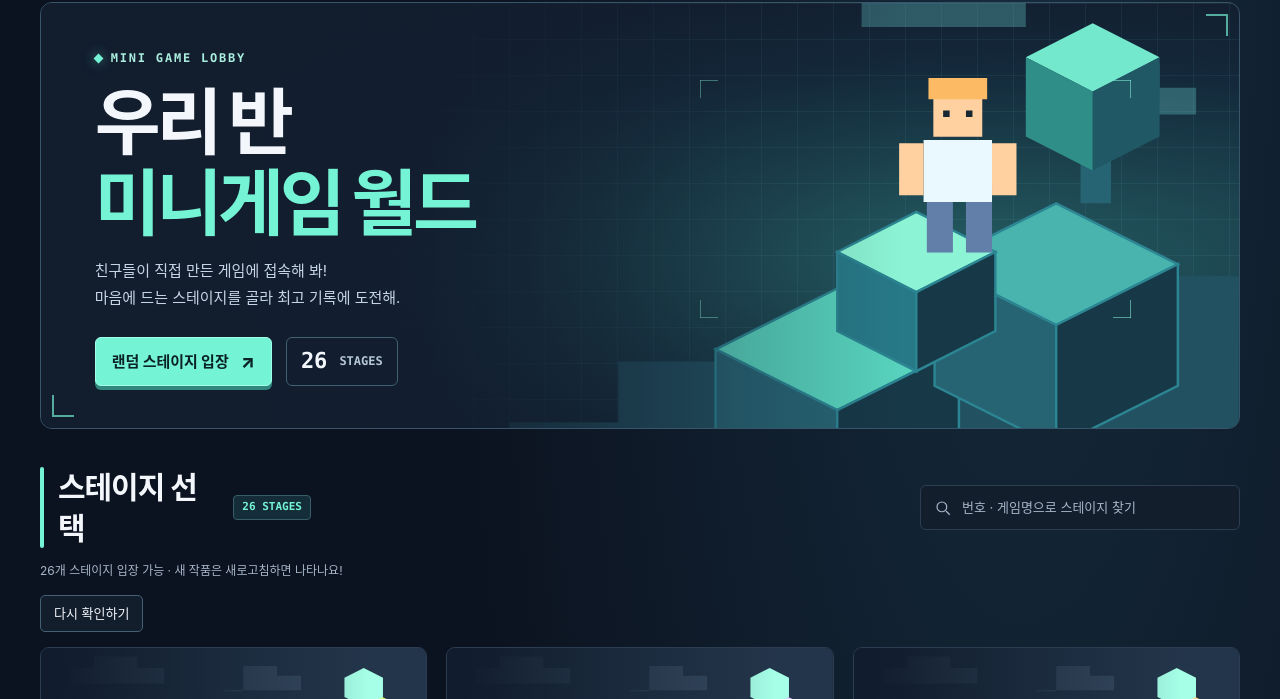
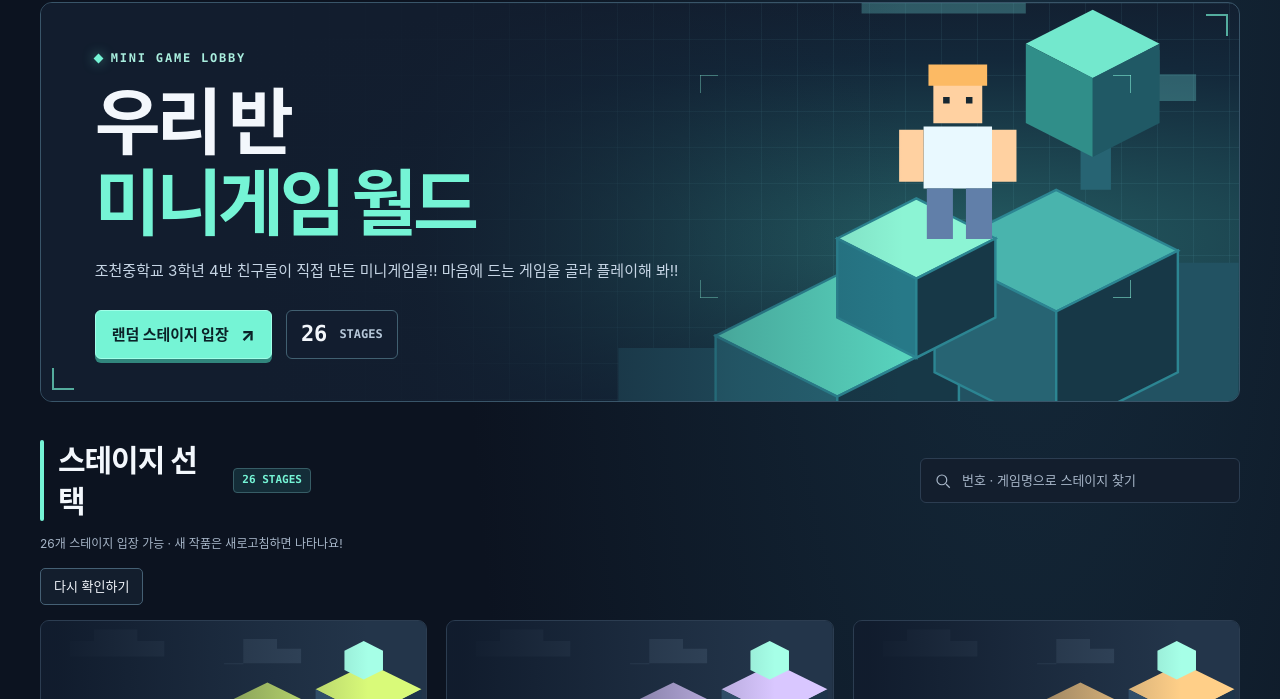
Before and after one commit to YEMEHUB/minigame0304, a plain HTML site: page index.html in a window 1280 px wide. Shown: the part 74-773 px from the top of the page. Drawn offline with Linux system fonts and the light colour scheme; no server answers.

Commit message:
Update index.html

```diff
--- a/index.html
+++ b/index.html
@@ -253,7 +253,7 @@ footer a { text-underline-offset: 4px; }
   <div class="hero-content">
     <p class="eyebrow"><span class="dot" aria-hidden="true"></span> MINI GAME LOBBY</p>
     <h1 id="title">우리 반<br><span>미니게임 월드</span></h1>
-    <p class="intro">친구들이 직접 만든 게임에 접속해 봐!<br>마음에 드는 스테이지를 골라 최고 기록에 도전해.</p>
+    <p class="intro">조천중학교 3학년 4반 친구들이 직접 만든 미니게임을!! 마음에 드는 게임을 골라 플레이해 봐!!</p>
     <div class="hero-controls">
       <button class="random" id="random" type="button">랜덤 스테이지 입장 <span aria-hidden="true">↗</span></button>
       <div class="stats"><strong id="total-stages">…</strong> STAGES</div>
```
